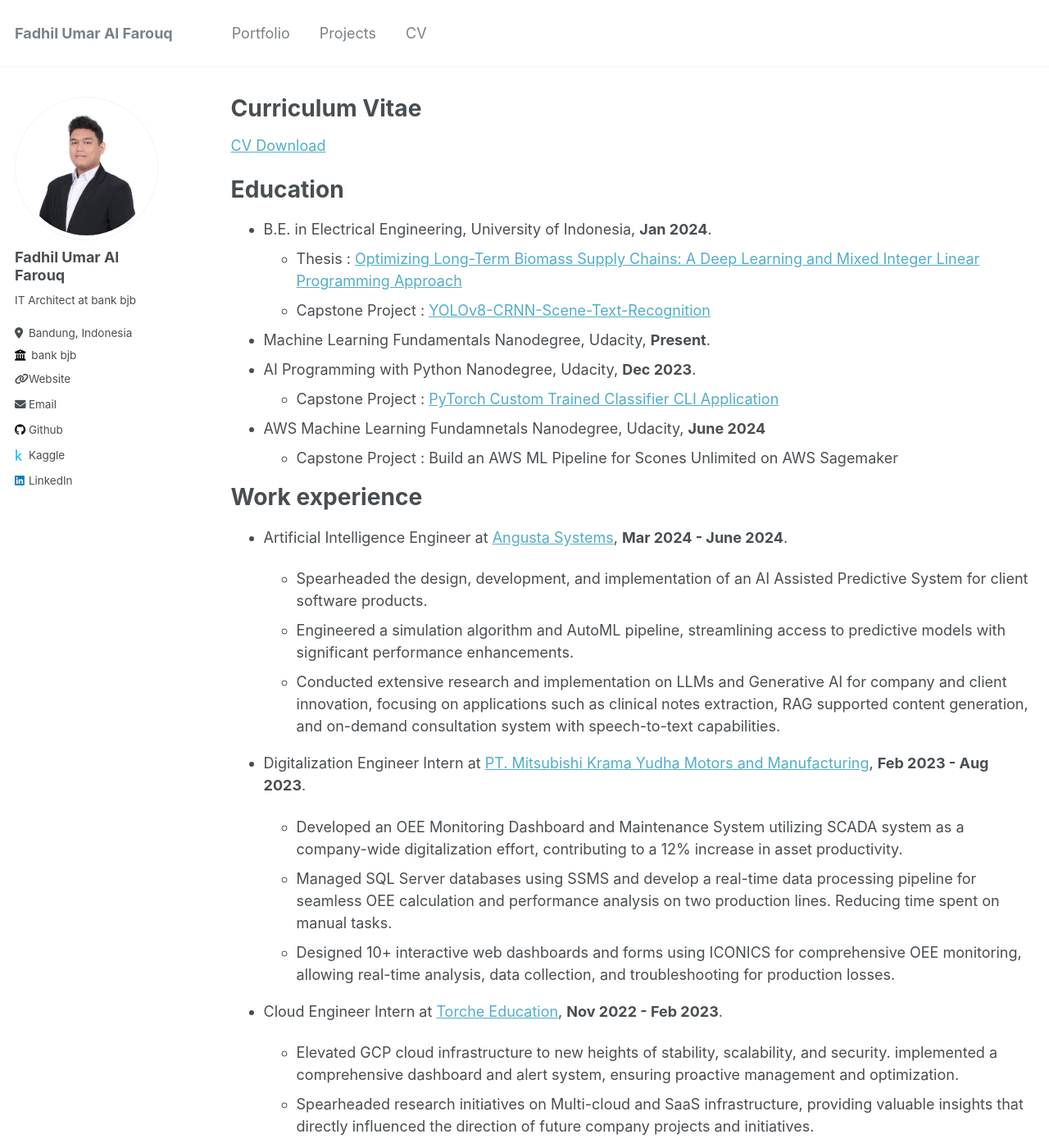
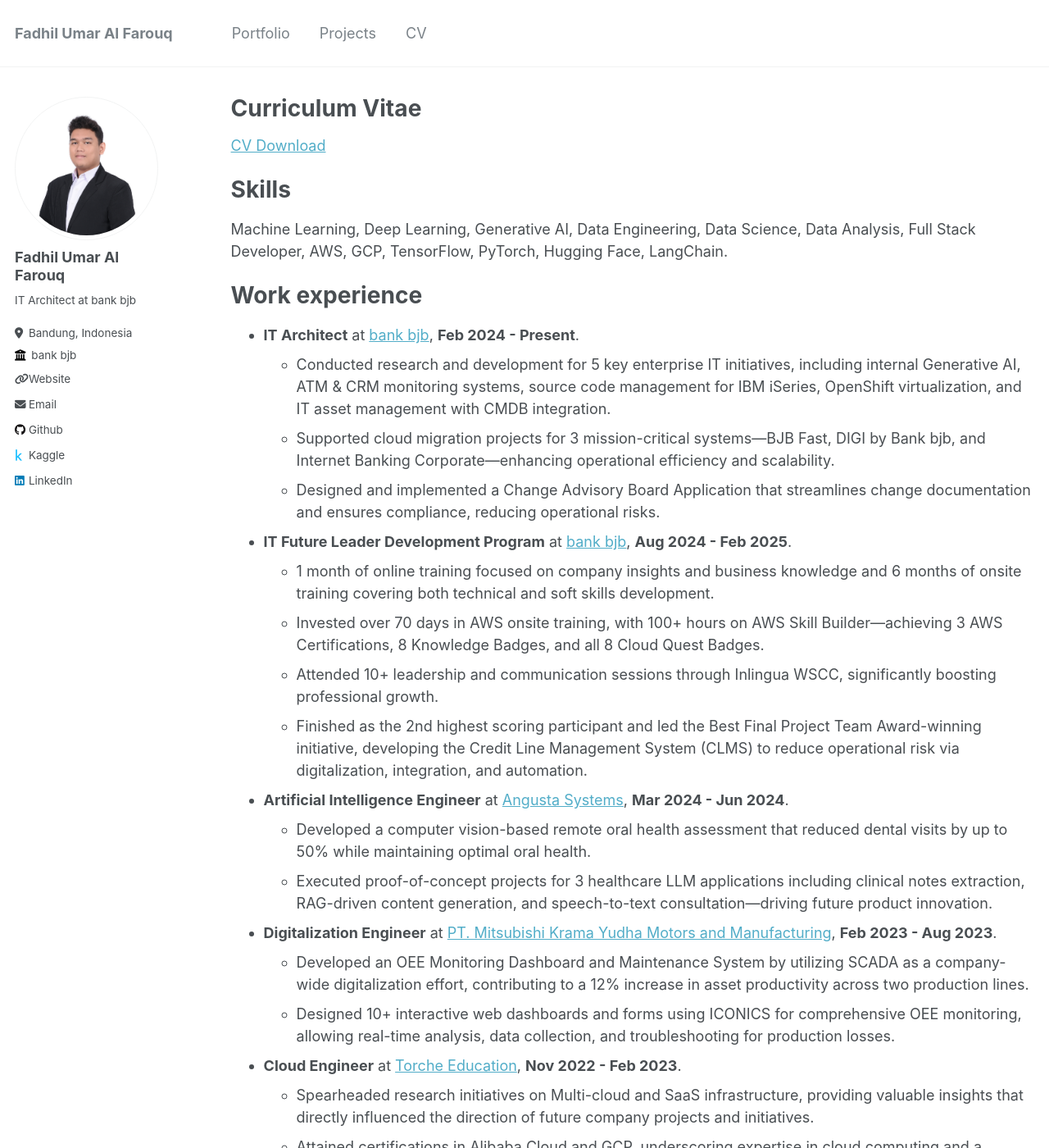
Before and after one commit to Alfadhils/Alfadhils.github.io, a Jekyll site: the page built from _pages/cv.md, in a window 1280 px wide and 1400 px high. Shown: the whole window at 82% size. Built offline with Jekyll 4.4.1, drawn with Linux system fonts in a browser that asks for light colours; some of the changed text lies outside the part shown.

Commit message:
update CV to reflect recent work experience, skills, and education enhancements

```diff
--- a/_pages/cv.md
+++ b/_pages/cv.md
@@ -10,65 +10,56 @@ redirect_from:
 
 [CV Download](https://alfadhils.github.io/files/CV.pdf)
 
+Skills
+======
+Machine Learning, Deep Learning, Generative AI, Data Engineering, Data Science, Data Analysis, Full Stack Developer, AWS, GCP, TensorFlow, PyTorch, Hugging Face, LangChain.
+
+Work experience
+===============
+* **IT Architect** at [bank bjb](https://bankbjb.co.id/), **Feb 2024 - Present**.
+  * Conducted research and development for 5 key enterprise IT initiatives, including internal Generative AI, ATM & CRM monitoring systems, source code management for IBM iSeries, OpenShift virtualization, and IT asset management with CMDB integration.
+  * Supported cloud migration projects for 3 mission-critical systems—BJB Fast, DIGI by Bank bjb, and Internet Banking Corporate—enhancing operational efficiency and scalability.
+  * Designed and implemented a Change Advisory Board Application that streamlines change documentation and ensures compliance, reducing operational risks.
+
+* **IT Future Leader Development Program** at [bank bjb](https://bankbjb.co.id/), **Aug 2024 - Feb 2025**.
+  * 1 month of online training focused on company insights and business knowledge and 6 months of onsite training covering both technical and soft skills development.
+  * Invested over 70 days in AWS onsite training, with 100+ hours on AWS Skill Builder—achieving 3 AWS Certifications, 8 Knowledge Badges, and all 8 Cloud Quest Badges.
+  * Attended 10+ leadership and communication sessions through Inlingua WSCC, significantly boosting professional growth.
+  * Finished as the 2nd highest scoring participant and led the Best Final Project Team Award-winning initiative, developing the Credit Line Management System (CLMS) to reduce operational risk via digitalization, integration, and automation.
+
+* **Artificial Intelligence Engineer** at [Angusta Systems](https://www.angusta.com/), **Mar 2024 - Jun 2024**.
+  * Developed a computer vision-based remote oral health assessment that reduced dental visits by up to 50% while maintaining optimal oral health.
+  * Executed proof-of-concept projects for 3 healthcare LLM applications including clinical notes extraction, RAG-driven content generation, and speech-to-text consultation—driving future product innovation.
+
+* **Digitalization Engineer** at [PT. Mitsubishi Krama Yudha Motors and Manufacturing](https://www.ptmkm.co.id/), **Feb 2023 - Aug 2023**.
+  * Developed an OEE Monitoring Dashboard and Maintenance System by utilizing SCADA as a company-wide digitalization effort, contributing to a 12% increase in asset productivity across two production lines.
+  * Designed 10+ interactive web dashboards and forms using ICONICS for comprehensive OEE monitoring, allowing real-time analysis, data collection, and troubleshooting for production losses.
+
+* **Cloud Engineer** at [Torche Education](https://torche.app), **Nov 2022 - Feb 2023**.
+  * Spearheaded research initiatives on Multi-cloud and SaaS infrastructure, providing valuable insights that directly influenced the direction of future company projects and initiatives.
+  * Attained certifications in Alibaba Cloud and GCP, underscoring expertise in cloud computing and a commitment to continuous professional development.
+
 Education
 =========
 
-* B.E. in Electrical Engineering, University of Indonesia, **Jan 2024**.
-  * Thesis : [Optimizing Long-Term Biomass Supply Chains: A Deep Learning and Mixed Integer Linear Programming Approach](https://github.com/Alfadhils/Spatio-Temporal-Biomass-Feedstock-Nowcasting)
-  * Capstone Project : [YOLOv8-CRNN-Scene-Text-Recognition](https://github.com/Alfadhils/YOLOv8-CRNN-Scene-Text-Recognition)
-* Machine Learning Fundamentals Nanodegree, Udacity, **Present**.
-* AI Programming with Python Nanodegree, Udacity, **Dec 2023**.
-  * Capstone Project : [PyTorch Custom Trained Classifier CLI Application](https://github.com/Alfadhils/AI-Programming-With-Python-Nanodegree)
-* AWS Machine Learning Fundamnetals Nanodegree, Udacity, **June 2024**
-  * Capstone Project : Build an AWS ML Pipeline for Scones Unlimited on AWS Sagemaker
+* **B.E. in Electrical Engineering**, University of Indonesia, **Aug 2020 - Mar 2024**.
+  * **GPA** : 3.67 **(CumLaude)**
+  * **Thesis** : [Optimizing Long-Term Biomass Supply Chains: A Deep Learning and Mixed Integer Linear Programming Approach](https://github.com/Alfadhils/Spatio-Temporal-Biomass-Feedstock-Nowcasting)
+  * **Capstone Project** : [YOLOv8-CRNN-Scene-Text-Recognition](https://github.com/Alfadhils/YOLOv8-CRNN-Scene-Text-Recognition)
+  * **Remarks** : One year contract as lecturer’s assistant for electrical physics course
+* **AWS Advanced ML/AI Scholarship Cohort 2024**, Udacity, **Apr 2024 - Jun 2024**
+  * Completed the **AWS Machine Learning Fundamentals Nanodegree**
+  * Selected as one of 500 awardees worldwide through the pool of alumni from previous program.
+  * Developed an end-to-end ML Workflow in AWS Setting utilizing training jobs, endpoints, lambda function, and step function tailored for real-world business use cases.
+  * **Capstone Project** : Build an AWS ML Pipeline for Scones Unlimited on AWS Sagemaker
+* **AWS ML/AI Scholarship Winter Cohort 2023**, Udacity, **Oct 2023 - Dec 2023**
+  * Completed the **AI Programming with Python Nanodegree**
+  * Selected as one of 2000 awardees worldwide through international selection process.
+  * Developed a CLI application for dog breed classification and flower classification utilizing PyTorch with best practices to achieve state-of-the-art performance
+  * **Capstone Project** : [PyTorch Custom Trained Classifier CLI Application](https://github.com/Alfadhils/AI-Programming-With-Python-Nanodegree)
 
-Work experience
-===============
-
-* Artificial Intelligence Engineer at [Angusta Systems](https://www.angusta.com/), **Mar 2024 - June 2024**.
-
-  * Spearheaded the design, development, and implementation of an AI Assisted Predictive System for client software products.
-  * Engineered a simulation algorithm and AutoML pipeline, streamlining access to predictive models with significant performance enhancements.
-  * Conducted extensive research and implementation on LLMs and Generative AI for company and client innovation, focusing on applications such as clinical notes extraction, RAG supported content generation, and on-demand consultation system with speech-to-text capabilities.
-* Digitalization Engineer Intern at [PT. Mitsubishi Krama Yudha Motors and Manufacturing](https://www.ptmkm.co.id/), **Feb 2023 - Aug 2023**.
-
-  * Developed an OEE Monitoring Dashboard and Maintenance System utilizing SCADA system as a company-wide digitalization effort, contributing to a 12% increase in asset productivity.
-  * Managed SQL Server databases using SSMS and develop a real-time data processing pipeline for seamless OEE calculation and performance analysis on two production lines. Reducing time spent on manual tasks.
-  * Designed 10+ interactive web dashboards and forms using ICONICS for comprehensive OEE monitoring, allowing real-time analysis, data collection, and troubleshooting for production losses.
-* Cloud Engineer Intern at [Torche Education](https://torche.app), **Nov 2022 - Feb 2023**.
-
-  * Elevated GCP cloud infrastructure to new heights of stability, scalability, and security. implemented a comprehensive dashboard and alert system, ensuring proactive management and optimization.
-  * Spearheaded research initiatives on Multi-cloud and SaaS infrastructure, providing valuable insights that directly influenced the direction of future company projects and initiatives.
-  * Attained certifications in Alibaba Cloud and GCP, underscoring expertise in cloud computing and a commitment to continuous professional development.
-
-Skills
-======
-
-* **Python** (NumPy, Pandas, Matplotlib, Seaborn, Scikit-Learn, SciPy, Plotly Dash, Tensorflow, Keras, PyTorch, Apache Spark, Airflow, Apache Kafka)
-* **SQL** (SQL Server, MySQL, PostgreSQL, Big Query)
-* **Javascript** (NodeJs, ReactJS)
-* **MATLAB**
-* **C/C++**
-* **R** (ggplot, tidyr, dplry)
-* **Tableau**
-* **Cloud Computing** (GCP, AWS, Alibaba Cloud)
-* **Docker**
-
-Leadership and Activities
+Organization
 =========================
-
-* Head Division of Academics and Profession at [Ikatan Mahasiswa Elektro (IME) FTUI 2022](https://ime.eng.ui.ac.id/#:~:text=IME%20FTUI%20adalah%20sebuah%20organisasi%20yang%20bergerak%20dalam,melayani%20mahasiswa%20dalam%20Departemen%20Teknik%20Elektro%20Universitas%20Indonesia), **Dec 2021 - Dec 2022**.
-
+* **Division Head of Academics and Profession** at [Ikatan Mahasiswa Elektro (IME) FTUI 2022](https://ime.eng.ui.ac.id/#:~:text=IME%20FTUI%20adalah%20sebuah%20organisasi%20yang%20bergerak%20dalam,melayani%20mahasiswa%20dalam%20Departemen%20Teknik%20Elektro%20Universitas%20Indonesia), **Dec 2021 - Dec 2022**.
   * Led a 20-member team to advocate the academic and postgraduate needs of 500+ electrical engineering students.
   * Conducted 7 work programs and implemented 6 habits, including alumni sharing sessions and certification initiatives.
-* AWS ML/AI Scholarship, Udacity, 2023 Winter Cohort,**Oct 2023 - Dec 2023**.
-
-  * Selected as one of 1000 participants worldwide through international selection process.
-  * Implemented Reinforcement Learning on an AWS DeepRacer cloud-based racing simulation, completing 3 laps in under time constraints.
-  * Develop a CLI application for dog breed classification using pre-trained models.
-  * Develop a CLI application to fine-tune a pre-trained Torchvision models for flower classification, complete with an inference.
-* AWS Advanced ML/AI Scholarship, Udacity, 2024 Cohort,**Apr 2024 - Present**.
-
-  * Selected as one of 500 participants worldwide through the alumni pool of previous program.
-  * Developed an AutoML development pipeline using AWS Sagemaker for rapid model development.
-  * Developed an extensive cloud-based ML Workflow in AWS Setting utilizing training jobs, endpoints, lambda function, and step function for business needs.
```
Also changed, not shown: 1 other file.
